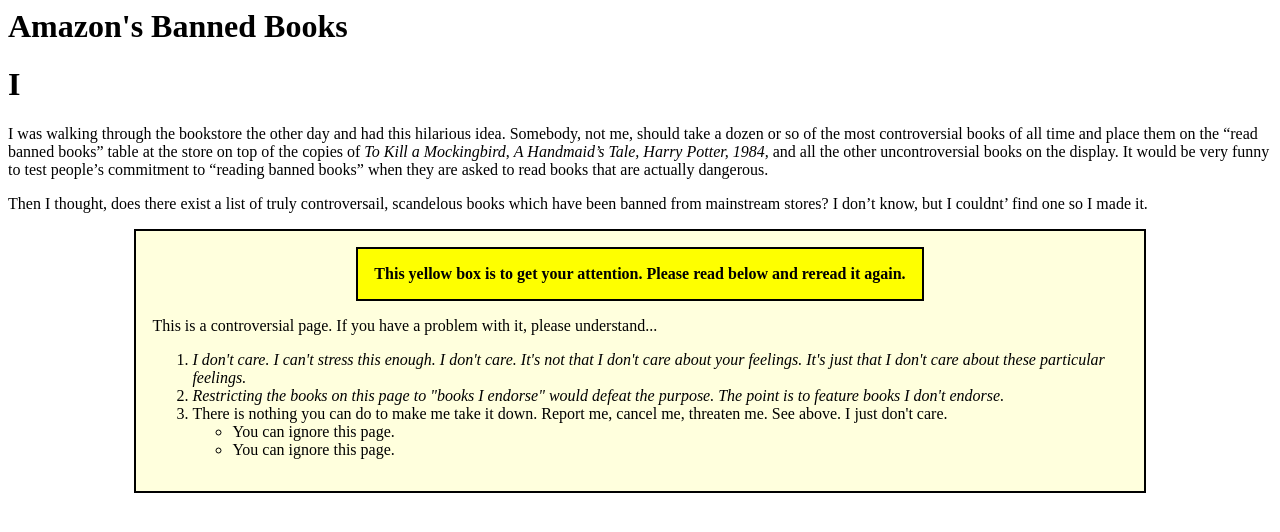
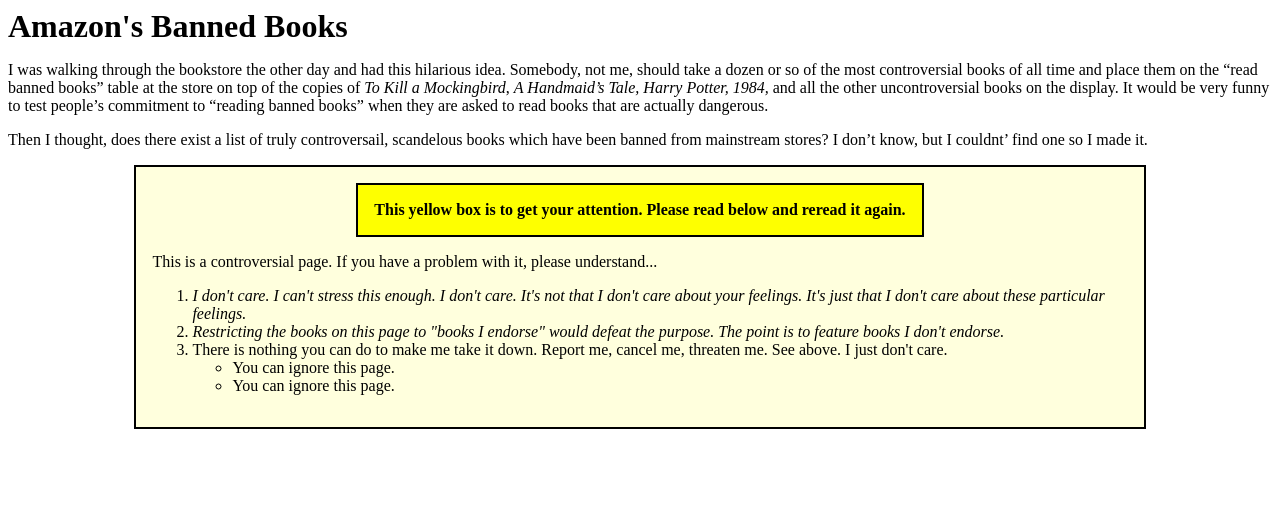
Before and after one commit to dmkgll/dmkgll, a Jekyll site: the page built from _posts/2022-08-26-ba.md, in a window 1280 px wide. Shown: the top 532 px of the page. Built offline with Jekyll 4.4.1, drawn with Linux system fonts in a browser that asks for light colours.

Commit message:
Update 2022-08-26-ba.md

```diff
--- a/_posts/2022-08-26-ba.md
+++ b/_posts/2022-08-26-ba.md
@@ -4,8 +4,6 @@
 ---
 
 <h1 style="margin-bottom:0px;">Amazon's Banned Books</h1>
-
-# I
 
 I was walking through the bookstore the other day and had this hilarious idea. Somebody, not me, should take a dozen or so of the most controversial books of all time and place them on the "read banned books" table at the store on top of the copies of *To Kill a Mockingbird*, *A Handmaid's Tale,* *Harry Potter,* *1984,* and all the other uncontroversial books on the display. It would be very funny to test people's commitment to "reading banned books" when they are asked to read books that are actually dangerous.
 
```
